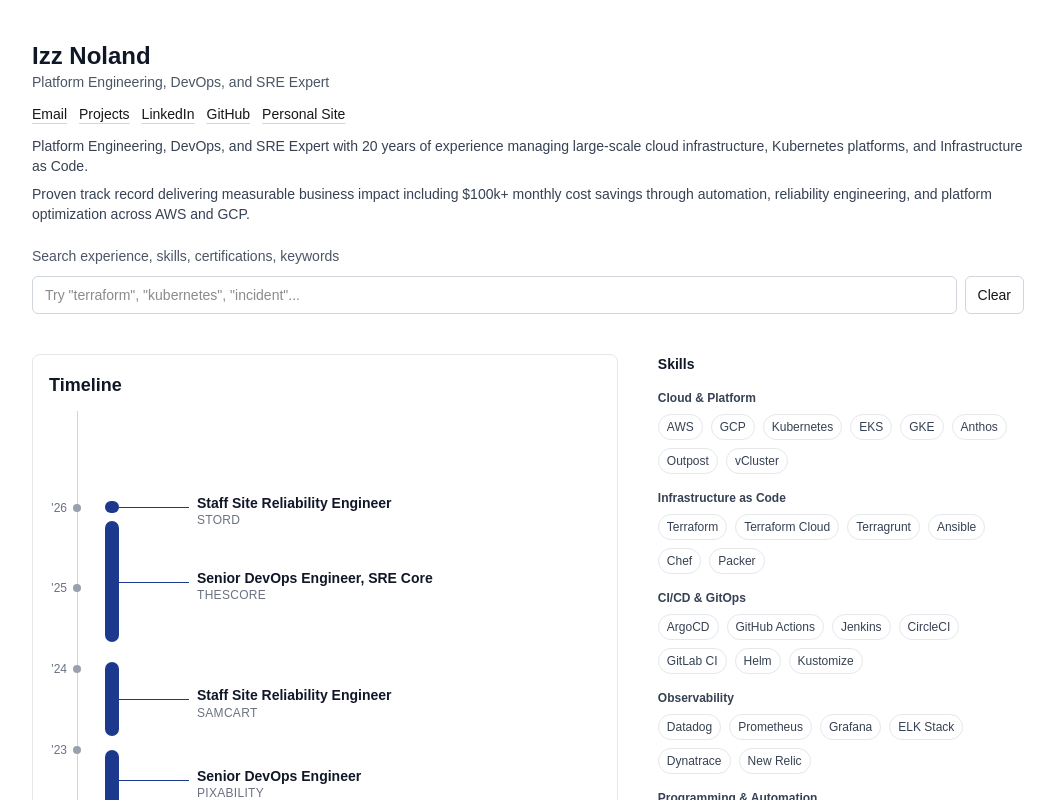
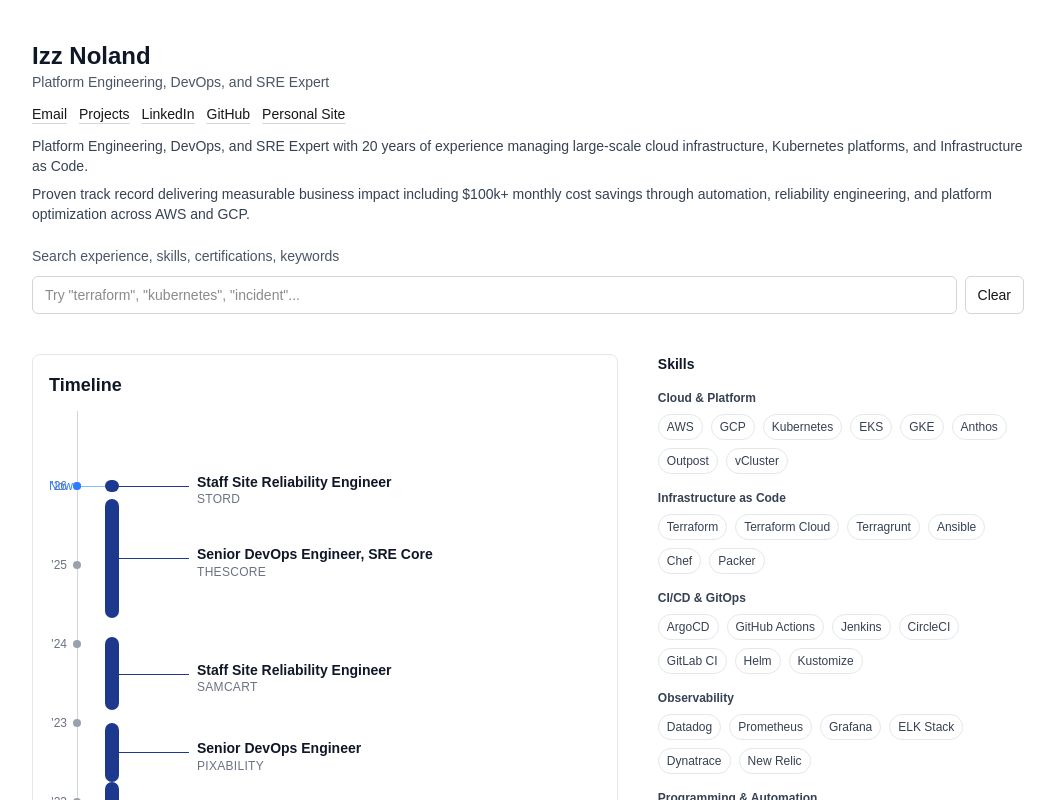
Before and after one commit to izz-linux/portfolio, a Next.js app: page / in a window 1280 px wide. Shown: the top 800 px of the page, without its empty margins (112-1167 px from the left). Built offline with nearby package versions, Linux system fonts and the light colour scheme.

Commit message:
feat(timeline): fill top headroom with upcoming-year tick and moving Now marker (#43)

```diff
--- a/components/Timeline.tsx
+++ b/components/Timeline.tsx
@@ -68,9 +68,12 @@
 
 
   const minYear = Math.floor(minM / 12);
-  // Cap the label range at the current month so the top headroom never renders
-  // a future year on the axis.
-  const maxYear = Math.floor(Math.min(maxM, currentMonthNumber) / 12);
+  // Extend the label range into the top headroom so the upcoming year's tick
+  // anchors the top of the axis. The moving "Present" marker sits below it and
+  // advances toward it as months pass.
+  const maxYear = Math.floor(maxM / 12);
+
+  const presentY = yForMonth(currentMonthNumber);
 
   const sorted = [...items].sort((a, b) => (a.startDate < b.startDate ? 1 : -1));
 
@@ -104,6 +107,25 @@
             </div>
           );
         })}
+
+        {/* Present marker: sits at the current month and advances toward the
+            upcoming-year tick above it as time passes. */}
+        <div className="absolute left-0 right-0" style={{ top: presentY }}>
+          <div
+            className="absolute h-px bg-blue-400/70 dark:bg-blue-500/70"
+            style={{ left: AXIS_X, width: LABEL_X - AXIS_X, top: 0 }}
+          />
+          <div
+            className="absolute h-2 w-2 rounded-full bg-blue-500 dark:bg-blue-400"
+            style={{ left: AXIS_X - YEAR_LABEL_OFFSET, top: -YEAR_LABEL_OFFSET }}
+          />
+          <div
+            className="absolute text-xs font-medium text-blue-500 dark:text-blue-400"
+            style={{ left: 0, top: YEAR_LABEL_TOP_OFFSET, width: AXIS_X - 10, textAlign: "right" }}
+          >
+            Now
+          </div>
+        </div>
 
         {sorted.map((e) => {
           const startM = ymToNumber(e.startDate);
--- a/lib/constants.ts
+++ b/lib/constants.ts
@@ -70,8 +70,10 @@
   LABEL_VERTICAL_OFFSET: 16,
   LABEL_WIDTH_OFFSET: 160,
 
-  // Date range padding (in months)
-  DATE_PADDING_MONTHS: 12,
+  // Date range padding (in months). The top headroom holds the upcoming-year
+  // tick and the moving "Present" marker, so it stays under a full year to keep
+  // the gap intentional rather than cavernous.
+  DATE_PADDING_MONTHS: 9,
 } as const;
 
 // Animation & Interaction
```
Also changed, not shown: 1 other file (tests, documents, lock files or other folders).
